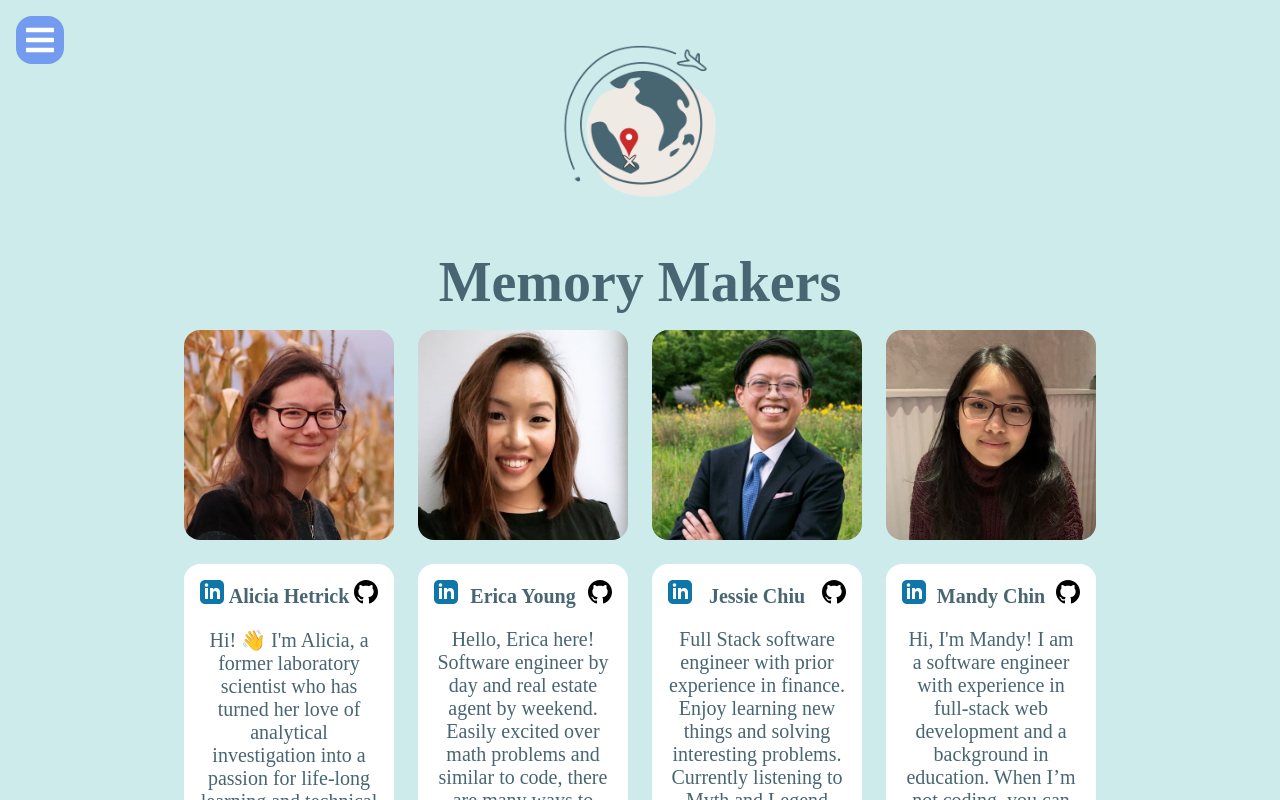
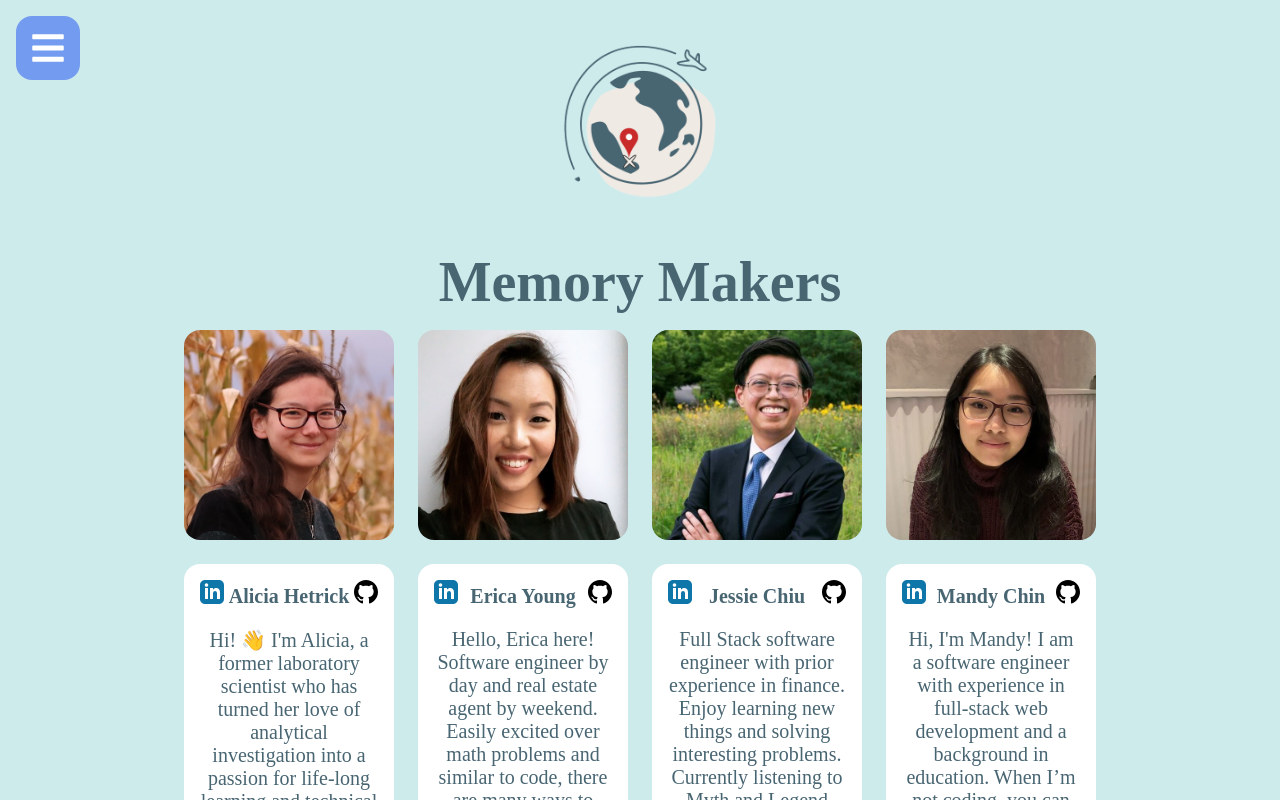
Before and after one commit to Capstone-MEJA/memorymarker, a React app: page /team in a window 1280 px wide. Shown: the top 800 px of the page. Built offline with nearby package versions, Linux system fonts and the light colour scheme.

Commit message:
edited nav hamburger

```diff
--- a/src/features/nav/SideBar.tsx
+++ b/src/features/nav/SideBar.tsx
@@ -169,6 +169,9 @@ const MenuIconOpen = styled(Link)`
   margin-right: 2rem;
   color: #ffffff;
   border: 1px;
+  @media (min-width: 800px) {
+    font-size: 2.25rem;
+  }
 `;
 
 const MenuIconClose = styled(Link)`
@@ -202,7 +205,7 @@ const SidebarMenu = styled.div<{ sidebar: boolean }>`
     width: 30%;
   }
 
-  @media ${device.laptopL} {
+  @media ${device.laptop} {
     max-width: 1440px;
     width: 20%;
   }
@@ -290,10 +293,9 @@ const Navbar = styled.div`
     width: 3rem;
   }
 
-  @media ${device.laptopL} {
-    max-width: 1440px;
-    height: 5rem;
-    width: 5rem;
+  @media ${device.laptop} {
+    height: 4rem;
+    width: 4rem;
   }
 `;
 
```
